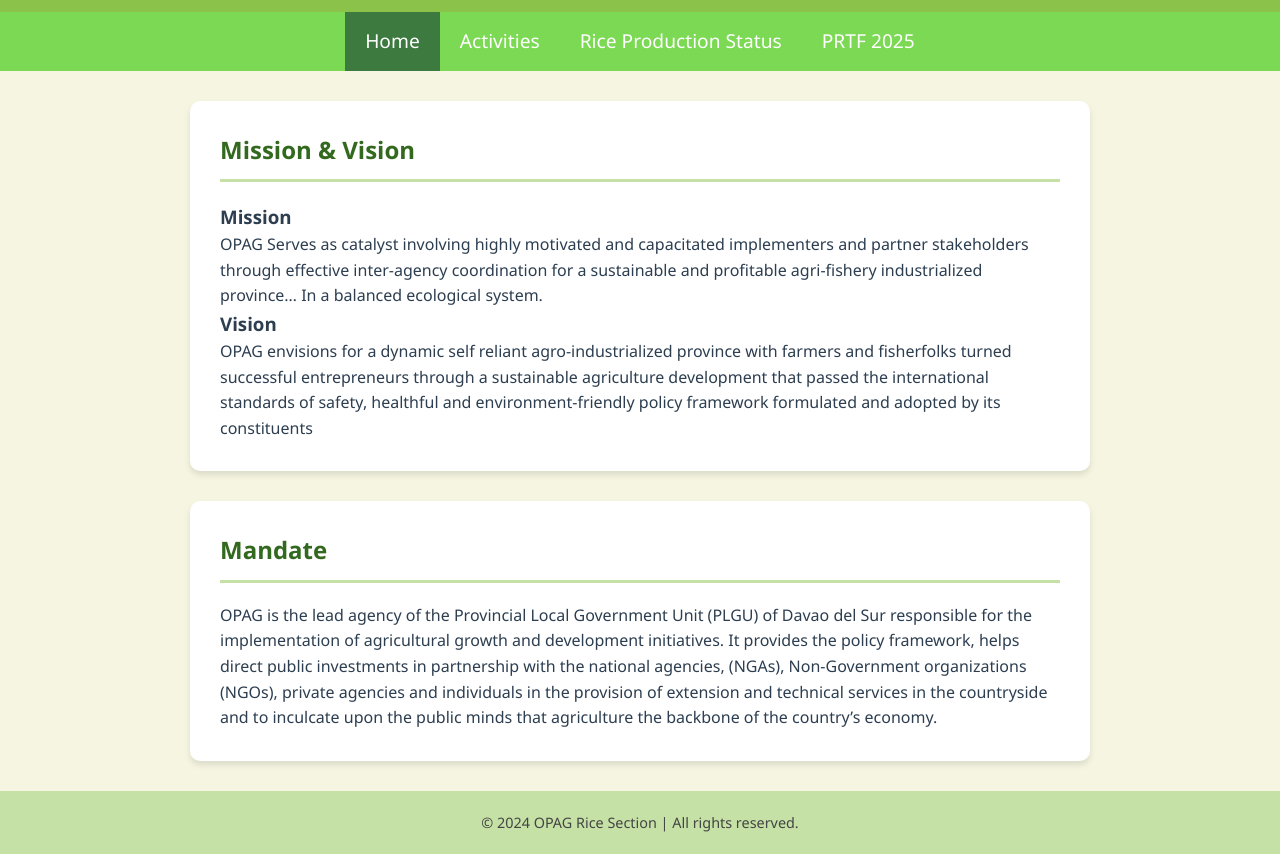
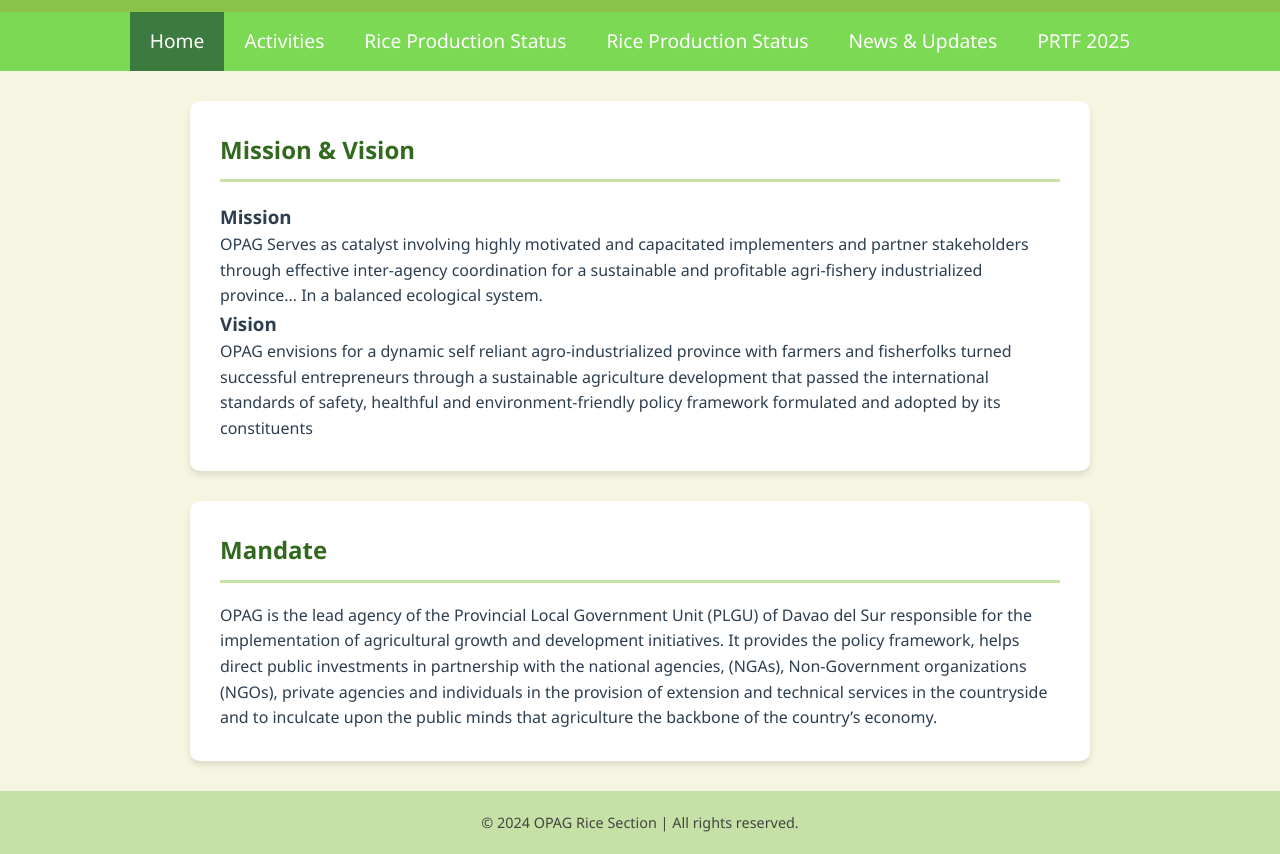
Before and after one commit to Opagricedavsur/Opagricedavsur, a plain HTML site: page index.html in a window 1280 px wide. Shown: the part 91-945 px from the top of the page. Drawn offline with Linux system fonts and the light colour scheme.

Commit message:
Update index.html

```diff
--- a/index.html
+++ b/index.html
@@ -33,7 +33,9 @@
         <a href="pages/index.html" class="active">Home</a>
 
          <a href="pages/activities.html">Activities</a>
+         <a href="rice-production-status.html">Rice Production Status</a>
          <a href="pages/rice-production-status.html">Rice Production Status</a>
+         <a href="news.html">News & Updates</a>
 
         <a href="pages/prtf.html">PRTF 2025</a>
          <!-- 🔐 Hidden links for logged-in users -->
```
